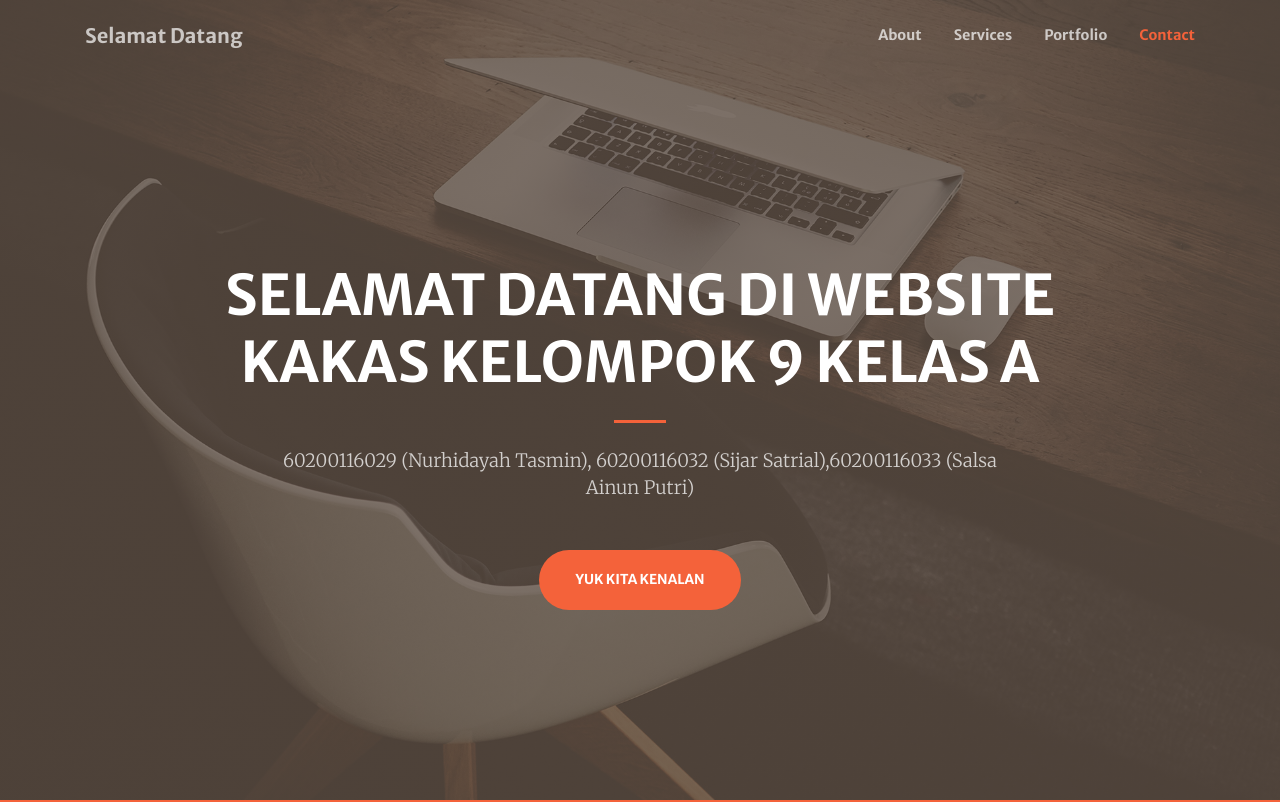
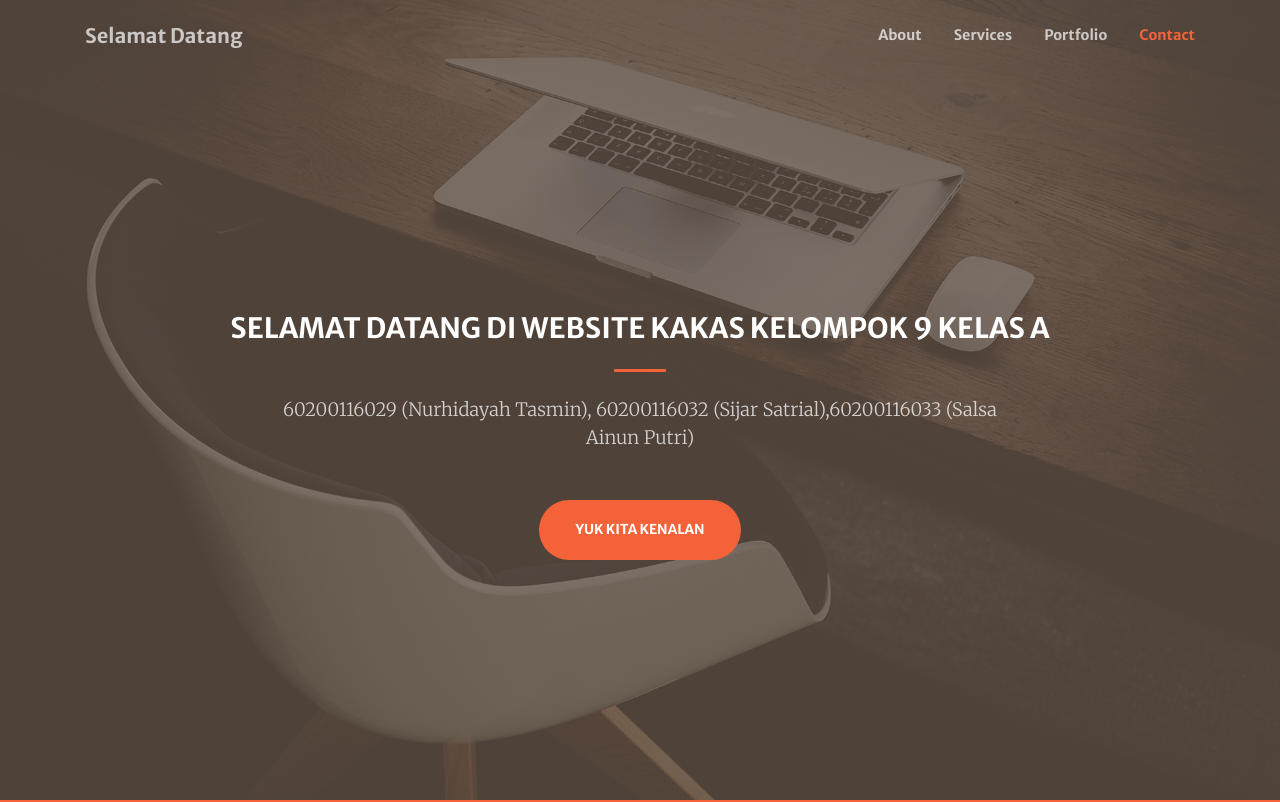
Before and after one commit to NurhidayahTasmin/NurhidayahTasmin.github.io, a website with bundled scripts: page index.html in a window 1280 px wide. Shown: the top 802 px of the page. Built offline with nearby package versions, Linux system fonts and the light colour scheme.

Commit message:
versi 20

```diff
--- a/index.html
+++ b/index.html
@@ -58,7 +58,7 @@
     <div class="container h-100">
       <div class="row h-100 align-items-center justify-content-center text-center">
         <div class="col-lg-10 align-self-end">
-          <h1 class="text-uppercase text-white font-weight-bold">Selamat Datang di Website Kakas Kelompok 9 Kelas A</h1>
+          <h3 class="text-uppercase text-white font-weight-bold">Selamat Datang di Website Kakas Kelompok 9 Kelas A</h3>
           <hr class="divider my-4">
         </div>
         <div class="col-lg-8 align-self-baseline">
```
